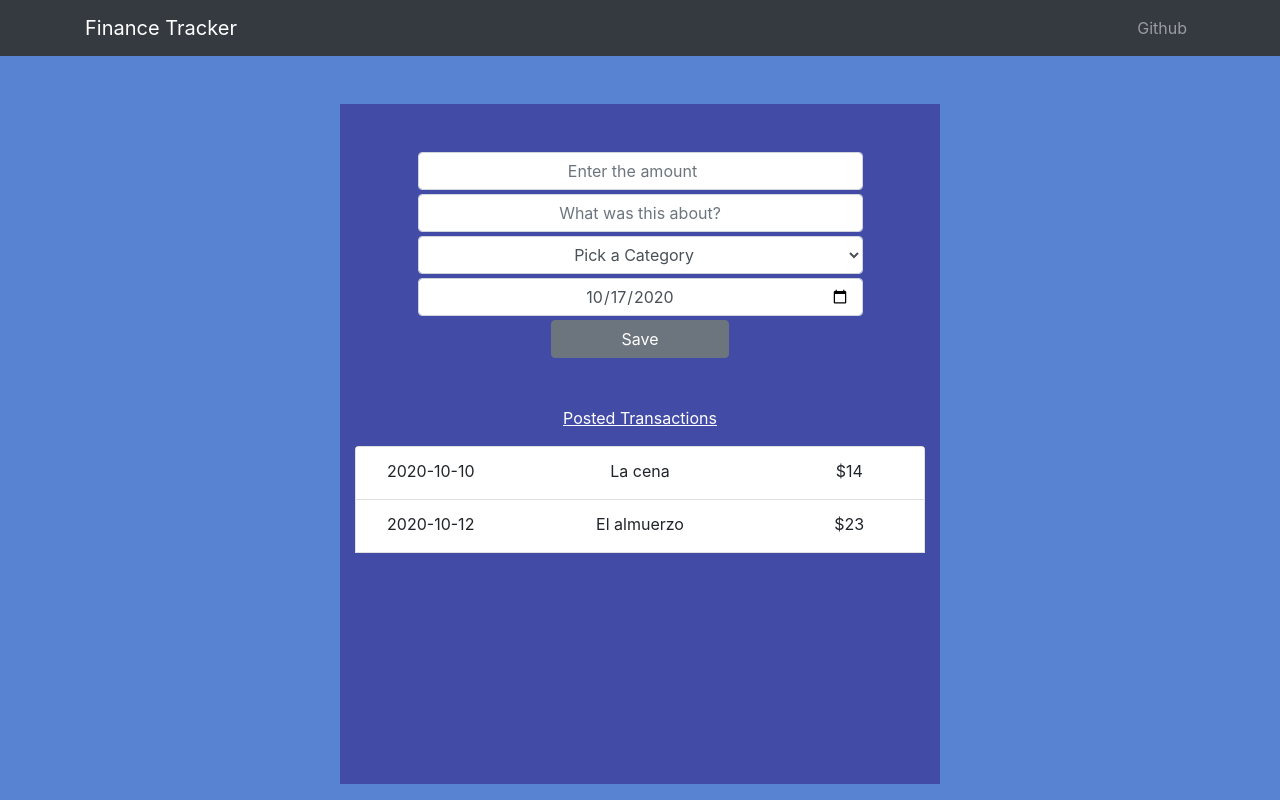
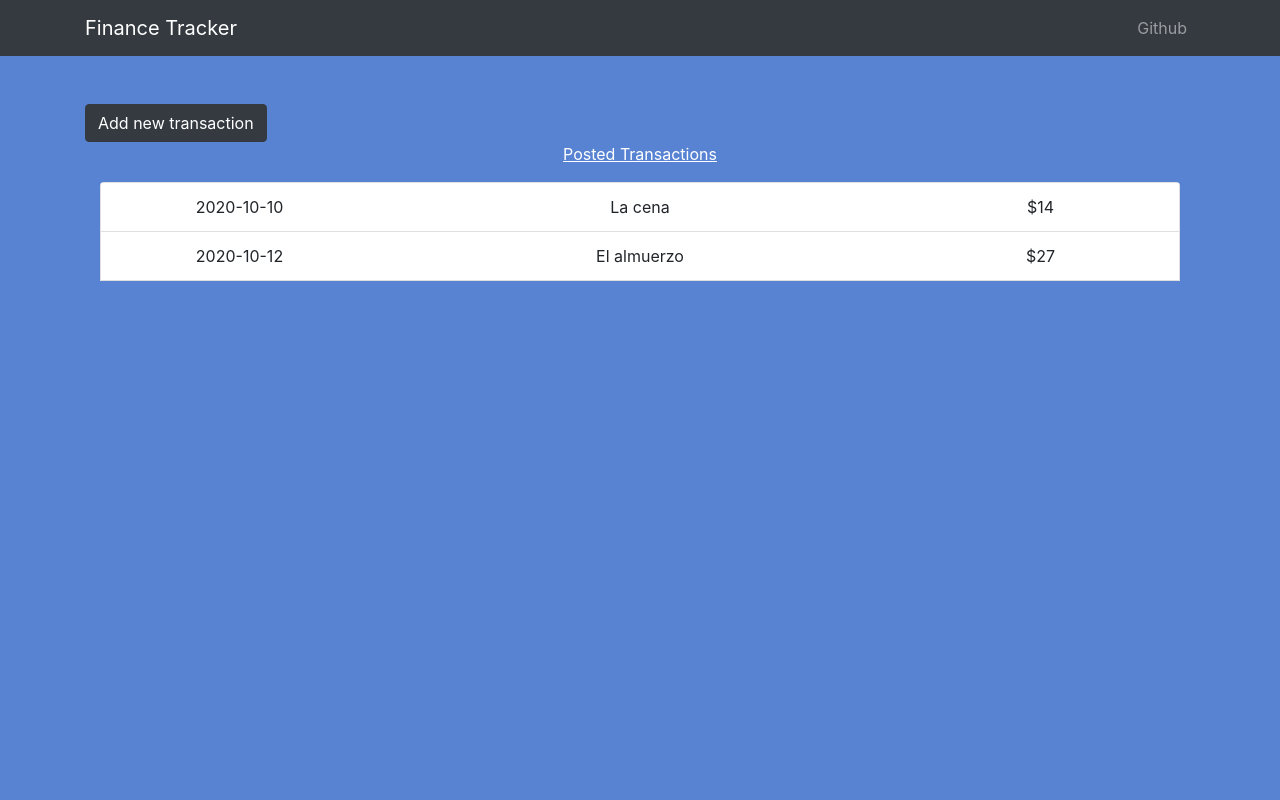
Before and after one commit to Schapagain/fin-track-server, a React (Create React App) app in the folder client/: page / in a window 1280 px wide. Built offline with nearby package versions, Linux system fonts and the light colour scheme.

Commit message:
use reactstrap and react-redux to implement frontend for add/view

```diff
--- a/client/src/App.css
+++ b/client/src/App.css
@@ -6,15 +6,11 @@
 }
 
 #main-panel{
-  max-width: 600px;
-  height: 85vh;
-  display: flex;
-  flex-direction: column;
-  background-color: rgb(66, 76, 167);
+  height: 80vh;
 }
 
 #transaction-list {
-  height: 60%;
+  height: 90%;
   overflow-y: auto;
   overflow-x: hidden;
 }
@@ -37,6 +33,7 @@ select {
   cursor: pointer;
 }
 
+
 .fade-enter {
   opacity: 0.01;
 }
--- a/client/src/App.js
+++ b/client/src/App.js
@@ -4,12 +4,22 @@ import './App.css';
 import AppNavbar from './components/AppNavbar';
 import TransactionList from './components/TransactionList';
 
+import { Provider } from 'react-redux';
+import store from './store';
+import AddTransaction from './components/AddTransaction';
+import { Container } from 'reactstrap';
+
 function App() {
   return (
-    <div className="App">
-      <AppNavbar />
-      <TransactionList />
-    </div>
+    <Provider store = {store}>
+      <div className="App">
+        <AppNavbar />
+        <Container>
+          <AddTransaction />
+          <TransactionList />
+        </Container>
+      </div>
+    </Provider>
   );
 }
 
--- /dev/null
+++ b/client/src/actions/transactionActions.js
@@ -0,0 +1,14 @@
+import { GET_TRANSACTIONS, ADD_TRANSACTION} from './types';
+
+export const getTransactions = () => {
+    return {
+        type: GET_TRANSACTIONS
+    };
+};
+
+export const addTransaction = transaction => {
+    return {
+        type: ADD_TRANSACTION,
+        payload: transaction
+    };
+};
--- /dev/null
+++ b/client/src/actions/types.js
@@ -0,0 +1,2 @@
+export const GET_TRANSACTIONS = 'GET_TRANSACTIONS';
+export const ADD_TRANSACTION = 'ADD_TRANSACTION';
--- a/client/src/components/AddTransaction.js
+++ b/client/src/components/AddTransaction.js
@@ -1,61 +1,68 @@
 import React,{Component} from 'react';
 import moment from 'moment';
-import {Row,Input,Button} from 'reactstrap';
 import {v4 as uuid} from 'uuid';
+import { addTransaction } from '../actions/transactionActions';
+import propTypes from 'prop-types';
+
+import {
+    Button,
+    Modal,
+    ModalHeader,
+    ModalBody,
+    Form,
+    FormGroup,
+    Input,
+} from 'reactstrap';
+import { connect } from 'react-redux';
 
 class AddTransaction extends Component {
 
     state = {
+        modal: false,
         amount: "",
         title: "",
         category: "",
         date: moment().format("YYYY-MM-DD")
     }
 
-    handleAmountChange = event => {
+    handleToggle = () => {
         this.setState({
-            amount: event.target.value
+            modal: !this.state.modal
         })
     }
-    handleTitleChange = event => {
+
+    handleFormChange = event => {
         this.setState({
-            title: event.target.value
+            [event.target.name]: event.target.value
         })
     }
-    handleCategoryChange = event => {
-        this.setState({
-            category: event.target.value
-        })
-    }
-    handleDateChange = event => {
-        this.setState({
-            date: event.target.value
-        })
-    }
+
     handleSubmit = event => {
         event.preventDefault();
-        this.props.handleNewTransaction({id: uuid(),...this.state});
 
-        // Reset the state
-        this.setState({
-            amount: "",
-            title: "",
-            category: "",
-            date: moment().format("YYYY-MM-DD")
-        })
+        const newTransaction = {
+            id: uuid(),
+            amount: '$'+this.state.amount,
+            title: this.state.title,
+            category: this.state.category,
+            date: this.state.date
+        }
+
+        this.props.addTransaction(newTransaction);
     }
 
     render(){
         return(
-            <form onSubmit={this.handleSubmit} className="container p-5" action = '#'>
-                <Row className="justify-content-center mb-1">
-                    <Input onChange={this.handleAmountChange} className="col-10" id ="amount" value={this.state.amount} type="number" placeholder="Enter the amount" required/>
-                </Row>
-                <Row className="justify-content-center mb-1">
-                    <Input onChange={this.handleTitleChange} className="col-10" id ="title" value={this.state.title} type="text" placeholder="What was this about?" required/>
-                </Row>
-                <Row className="justify-content-center mb-1">
-                    <Input defaultValue="" onChange={this.handleCategoryChange} type="select" className="col-10 text-center" id ="category" required>
+            <div>
+            <Button color="dark" onClick={this.handleToggle}>Add new transaction</Button>
+            <Modal isOpen={this.state.modal} toggle={this.handleToggle}>
+                <ModalHeader toggle={this.handleToggle}>Add a new Transaction</ModalHeader>
+                <ModalBody>
+                    <Form onSubmit={this.handleSubmit} className="p-5">
+                        <FormGroup>
+                            <Input onChange={this.handleFormChange} name ="amount" value={this.state.amount} type="number" placeholder="Enter the amount" required/>
+                            <Input onChange={this.handleFormChange} name ="title" value={this.state.title} type="text" placeholder="What was this about?" required/>
+                            <Input defaultValue="" onChange={this.handleFormChange} type="select" name ="category" required>
                                 <option value="" disabled>Pick a Category</option>
                                 <option value="Education">Education</option>
                                 <option value="Work">Work</option>
@@ -67,17 +74,26 @@ class AddTransaction extends Component {
                                 <option value="Grocery">Grocery</option>
                                 <option value="Eat out">Eat out</option>
                             </Input>
-                </Row>
-                <Row className="justify-content-center mb-1">
-                    <Input onChange={this.handleDateChange} className="col-10" id ="date" type="date" defaultValue={this.state.date}/>
-                </Row>
-                <Row className="justify-content-center">
-                    <Button className="col-4" type="submit">Save</Button>
-                </Row>
-            </form>
-
+                            <Input className="mb-3" onChange={this.handleFormChange} name ="date" type="date" defaultValue={this.state.date}/>
+                            <div className="text-center">
+                                <Button className="col-6" type="submit">Save</Button>
+                            </div>
+                        </FormGroup>
+                    </Form>
+                </ModalBody>
+            </Modal>
+          </div>
         )
     }
 }
 
-export default AddTransaction;
+AddTransaction.propTypes = {
+    addTransaction: propTypes.func.isRequired,
+    transactionReducer: propTypes.object.isRequired
+}
+
+const mapStateToProps = state => ({
+    transactionReducer: state.transactionReducer
+});
+
+export default connect(mapStateToProps, { addTransaction })(AddTransaction);
--- a/client/src/components/TransactionList.js
+++ b/client/src/components/TransactionList.js
@@ -1,13 +1,14 @@
 import React,{Component} from 'react';
 import { Container, ListGroup, ListGroupItem, Row } from 'reactstrap';
-import {v4 as uuid} from 'uuid';
-import AddTransaction from './AddTransaction';
 import {CSSTransition, TransitionGroup} from 'react-transition-group';
+import { connect } from 'react-redux';
+import { getTransactions } from '../actions/transactionActions';
+import propTypes from 'prop-types';
 
 const Transaction = props => {
     const {transaction} = props;
     return(
-        <Row className="transaction mb-1">
+        <Row className="transaction">
             <div className="col-3">{transaction.date}</div>
             <div className="col-6">{transaction.title}</div>
             <div className="col-3">{transaction.amount}</div>
@@ -16,29 +17,19 @@ const Transaction = props => {
 }
 
 class TransactionList extends Component {
-    state={
-        transactions: [
-            {id: uuid(), amount: '$14',title: 'La cena',category: "Food", date: '2020-10-10'},
-            {id: uuid(), amount: '$23',title: 'El almuerzo', category: "Education", date: '2020-10-12'}
-        ]
-    }
 
-    handleNewTransaction = state => {
-        this.setState({
-            transactions: [state,...this.state.transactions]
-        })
+    componentDidMount() {
+        this.props.getTransactions();
     }
 
     render(){
+        const { transactions } = this.props.transactionReducer;
         return (
-            <Container  id="main-panel">
-                <Row id = "add-transaction">
-                    <AddTransaction handleNewTransaction={this.handleNewTransaction}/>
-                </Row>
+            <Container id="main-panel">
                 <p className="text-center text-white"><u>Posted Transactions</u></p>
-                <ListGroup id="transaction-list" className="mb-3">
+                <ListGroup id="transaction-list">
                     <TransitionGroup>
-                        {this.state.transactions.map(transaction => (
+                        {transactions.map(transaction => (
                             <CSSTransition key={transaction.id} timeout={500} classNames="fade">
                                 <ListGroupItem>
                                     <Transaction transaction={transaction}/>
@@ -52,4 +43,13 @@ class TransactionList extends Component {
     }
 }
 
-export default TransactionList;
+TransactionList.propTypes = {
+    getTransactions: propTypes.func.isRequired,
+    transactionReducer: propTypes.object.isRequired
+}
+
+const mapStateToProps = state => ({
+    transactionReducer: state.transactionReducer
+});
+
+export default connect(mapStateToProps, { getTransactions })(TransactionList);
--- /dev/null
+++ b/client/src/reducers/index.js
@@ -0,0 +1,6 @@
+import { combineReducers } from 'redux';
+import transactionReducer from './transactionReducer';
+
+export default combineReducers({
+    transactionReducer: transactionReducer,
+})
--- /dev/null
+++ b/client/src/reducers/transactionReducer.js
@@ -0,0 +1,27 @@
+
+import {v4 as uuid} from 'uuid';
+import { GET_TRANSACTIONS, ADD_TRANSACTION } from '../actions/types';
+
+const initState = {
+    transactions: [
+        {id: uuid(), amount: '$14',title: 'La cena',category: "Food", date: '2020-10-10'},
+        {id: uuid(), amount: '$27',title: 'El almuerzo', category: "Food", date: '2020-10-12'}
+    ]
+}
+
+export default (state=initState, action) => {
+    switch (action.type) {
+        case GET_TRANSACTIONS:
+            return {
+                ...state
+            };
+        case ADD_TRANSACTION:
+            return {
+                transactions: [action.payload,...state.transactions]
+            };
+        default:
+            return {
+                ...state
+            };
+    }
+}
--- /dev/null
+++ b/client/src/store.js
@@ -0,0 +1,12 @@
+import { createStore, applyMiddleware, compose } from 'redux';
+import thunk from 'redux-thunk';
+import rootReducer from './reducers';
+
+const initState = {};
+const middlewares = [thunk];
+const store = createStore(rootReducer, initState, compose(
+    applyMiddleware(...middlewares),
+    window.__REDUX_DEVTOOLS_EXTENSION__ && window.__REDUX_DEVTOOLS_EXTENSION__()
+));
+
+export default store;
```
Lines whose indentation alone changed are shown as unchanged.
